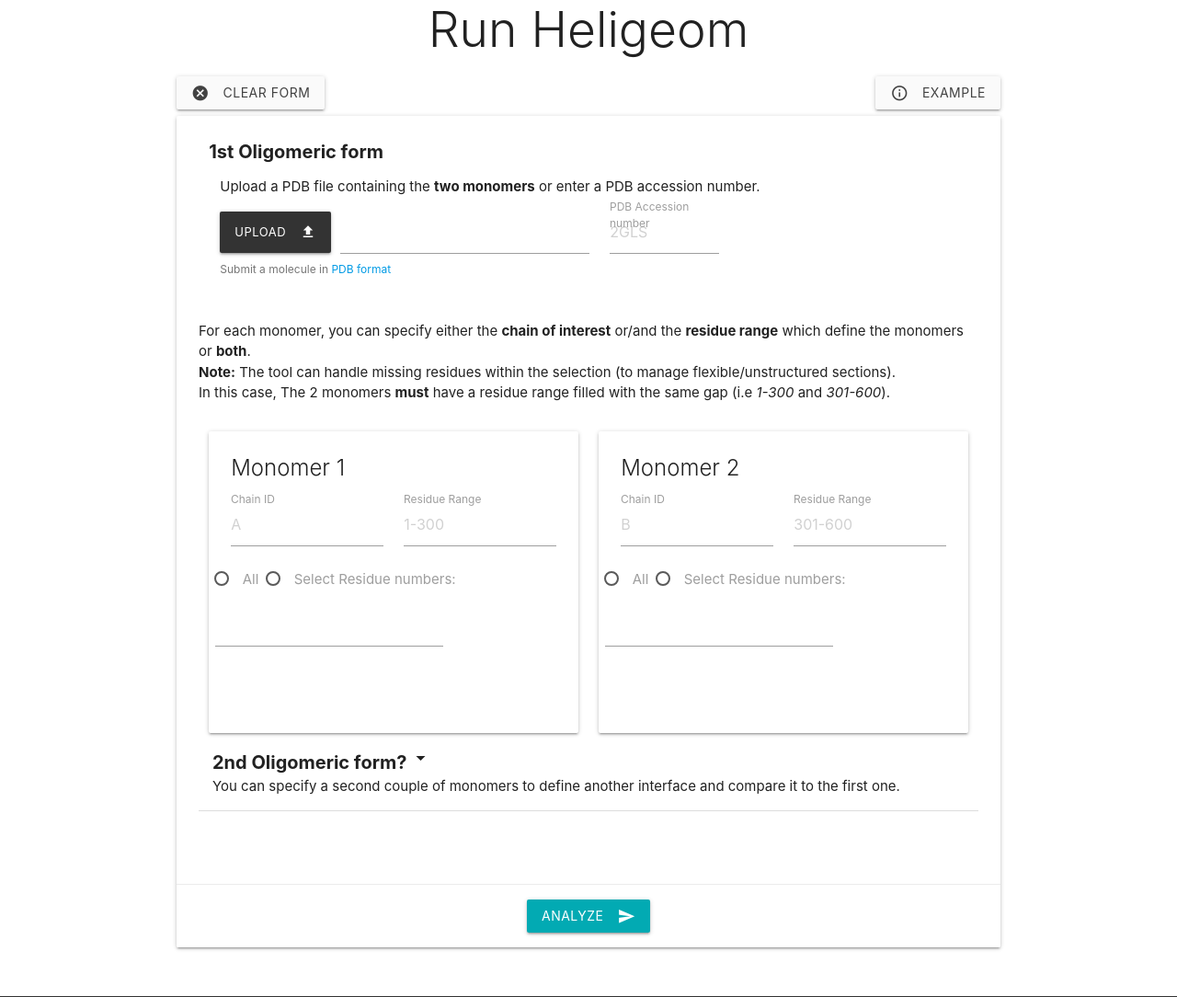
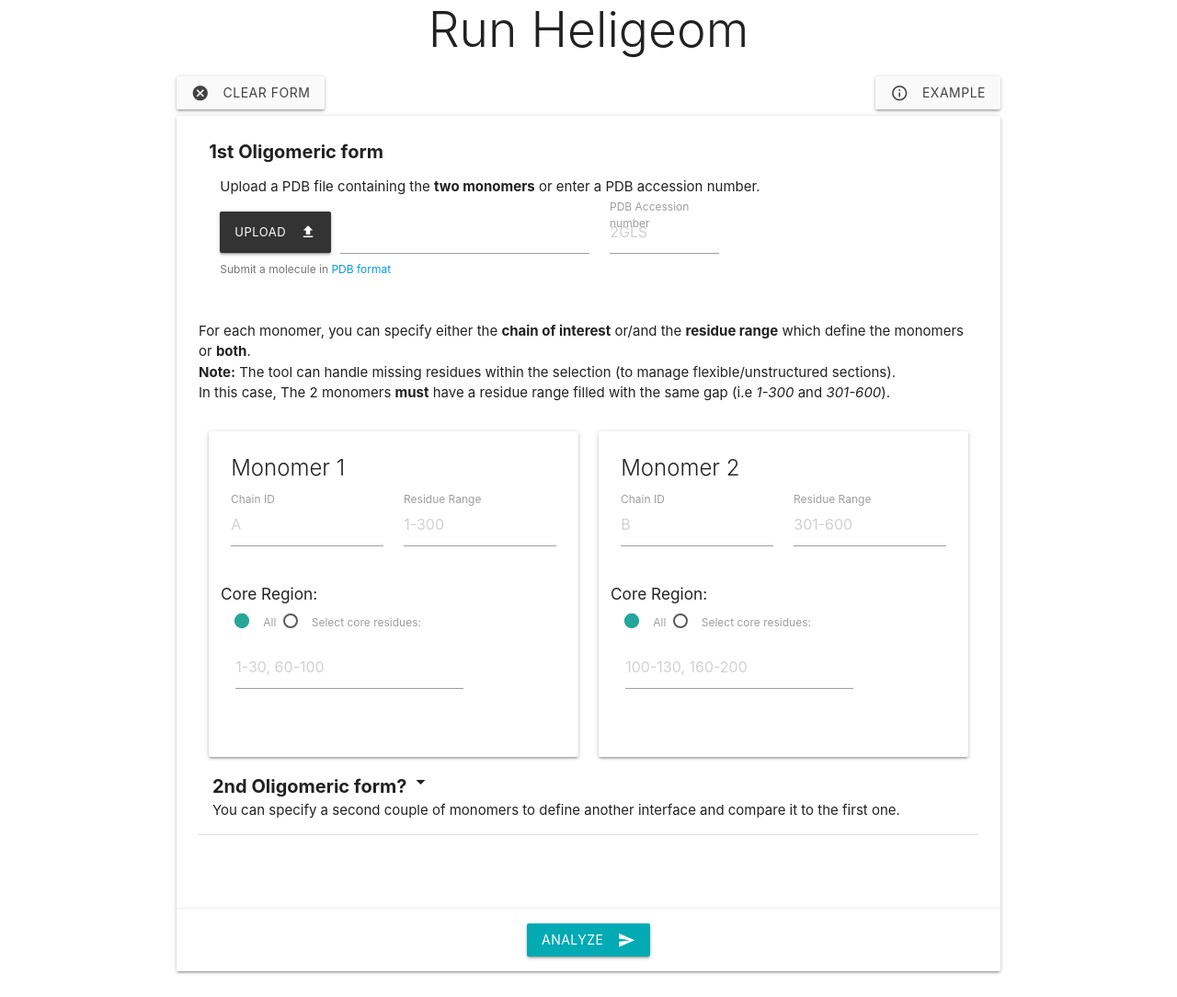
Before and after one commit to ptools/heligeom_webserver, a Flask app: page /run in a window 1280 px wide. Shown: the part 112-1196 px from the top of the page at 92% size. Run offline with Flask 3, Linux system fonts and the light colour scheme; some libraries are stand-ins or nearby versions.

Commit message:
Implementation of core region

```diff
--- a/heligeom/forms.py
+++ b/heligeom/forms.py
@@ -3,6 +3,7 @@
 Contains also functions which verify the field of the form.
 """
 
+import re
 import urllib.error
 import urllib.request
 
@@ -17,6 +18,13 @@
 
 class InputStructures(FlaskForm):
     """Class to handle the input structures form."""
+
+    #: Regular epxression for the chain
+    cls_regexp_chain = r"^[A-Za-z]+$"
+    #: Regular expression for selecting the residue range
+    cls_regexp_resrange = r"^\d+-\d+$"
+    #: Regular expression for selecting a core region
+    cls_regexp_core = r"^(\d+-\d+)(\s*,\s*\d+-\d+)*\s*$"
 
     # Input Structure: either a PDB file or a PDB ID
     input_file = FileField(
@@ -88,7 +96,7 @@
         validators=[
             validators.Optional(),
             validators.length(min=1, max=50),
-            validators.Regexp("^[0-9]+-[0-9]+$", message="Invalid range."),
+            validators.Regexp("^[0-9]+-[0-9]+$", message="The range is invalid."),
         ],
         render_kw={"placeholder": "1-300"},
     )
@@ -98,7 +106,7 @@
         validators=[
             validators.Optional(),
             validators.length(min=1, max=50),
-            validators.Regexp("^[0-9]+-[0-9]+$", message="Invalid range."),
+            validators.Regexp("^[0-9]+-[0-9]+$", message="The range is invalid."),
         ],
         render_kw={"placeholder": "301-600"},
     )
@@ -109,7 +117,7 @@
         validators=[
             validators.Optional(),
             validators.length(min=1, max=50),
-            validators.Regexp("^[0-9]+-[0-9]+$", message="Invalid range."),
+            validators.Regexp("^[0-9]+-[0-9]+$", message="The range is invalid."),
         ],
         render_kw={"placeholder": "20-200"},
     )
@@ -119,14 +127,65 @@
         validators=[
             validators.Optional(),
             validators.length(min=1, max=50),
-            validators.Regexp("^[0-9]+-[0-9]+$", message="Invalid range."),
+            validators.Regexp("^[0-9]+-[0-9]+$", message="The range is invalid."),
         ],
         render_kw={"placeholder": "220-400"},
     )
 
-    core_regions = RadioField(
-        "core_regions",
-        choices=[("all", "toto"), ("Select core residues", "toto")],
+    core_filter1 = RadioField(
+        "core_filter1",
+        choices=[("all", "All"), ("manual", "Select core residues:")],
+        default="all",
+    )
+    core_region1 = StringField(
+        "core_region1",
+        validators=[
+            validators.Optional(),
+            validators.length(min=1, max=50),
+        ],
+        render_kw={"placeholder": "1-30, 60-100"},
+    )
+
+    core_filter2 = RadioField(
+        "core_filter2",
+        choices=[("all", "All"), ("manual", "Select core residues:")],
+        default="all",
+    )
+    core_region2 = StringField(
+        "core_region2",
+        validators=[
+            validators.Optional(),
+            validators.length(min=1, max=50),
+        ],
+        render_kw={"placeholder": "100-130, 160-200"},
+    )
+
+    core_filter1bis = RadioField(
+        "core_filter1bis",
+        choices=[("all", "All"), ("manual", "Select core residues:")],
+        default="all",
+    )
+    core_region1bis = StringField(
+        "core_region1bis",
+        validators=[
+            validators.Optional(),
+            validators.length(min=1, max=50),
+        ],
+        render_kw={"placeholder": "1-30, 60-100"},
+    )
+
+    core_filter2bis = RadioField(
+        "core_regions_choice2bis",
+        choices=[("all", "All"), ("manual", "Select core residues:")],
+        default="all",
+    )
+    core_region2bis = StringField(
+        "core_region2bis",
+        validators=[
+            validators.Optional(),
+            validators.length(min=1, max=50),
+        ],
+        render_kw={"placeholder": "100-130, 160-200"},
     )
 
     def validate_1st_oligomer(self):
@@ -148,9 +207,30 @@
             return False
 
         # Ensure monomer selections are correct
-        return utils.check_pair_monomers(
+        if not utils.check_pair_monomers(
             self.chain1_id, self.res_range1, self.chain2_id, self.res_range2
-        )
+        ):
+            return False
+
+        # Core regions options need to be identical between the 2 monomers
+        if self.core_filter1.data != self.core_filter2.data:
+            self.core_region1.errors = self.core_region2.errors = [
+                "Both core region selections needs to be filled."
+            ]
+            return False
+
+        # Ensure the core region selections for both monomers are correct
+        return self.check_core_regions()
+
+    def check_core_regions(self):
+        return check_core_region_monomer(
+            self.core_filter1, self.core_region1
+        ) and check_core_region_monomer(self.core_filter2, self.core_region2)
+
+    def check_core_regions_bis(self):
+        return check_core_region_monomer(
+            self.core_filter1bis, self.core_region1bis
+        ) and check_core_region_monomer(self.core_filter2bis, self.core_region2bis)
 
     def validate(self, extra_validators=None):
         """Overload validate() method of the FlaskForm.
@@ -190,12 +270,22 @@
             True if 2nd oligomer fields forms are valid. False otherwise.
         """
         # Ensure monomer selections are correct
-        return utils.check_pair_monomers(
+        if not utils.check_pair_monomers(
             self.chain1bis_id,
             self.res_range1bis,
             self.chain2bis_id,
             self.res_range2bis,
-        )
+        ):
+            return False
+
+        # Core regions options need to be identical between the 2 monomers
+        if self.core_filter1bis.data != self.core_filter2bis.data:
+            self.core_region1bis.errors = self.core_region2bis.errors = [
+                "Both core region selections needs to be filled."
+            ]
+            return False
+
+        return self.check_core_regions_bis()
 
     def has_2nd_oligomer(self):
         """Check if the form fields for a 2nd assembly
@@ -268,6 +358,31 @@
         return None
 
 
+def check_core_region_monomer(filter, string_range):
+    # No core region defined
+    if filter.data == "all":
+        return True
+
+    # The radio button is set to manual
+    if not string_range.data:
+        string_range.errors = ["This field cannot be empty."]
+        return False
+
+    res = re.match(InputStructures.cls_regexp_core, string_range.data)
+    if not res:
+        string_range.errors = ["The range is invalid."]
+        return False
+
+    for res_range in string_range.data.split(","):
+        try:
+            utils.parse_resrange(res_range)
+        except SyntaxError as e:
+            string_range.errors = [e.msg]  # Use a list because it's unpacked in HTML.
+            return False
+
+    return True
+
+
 class Construction(FlaskForm):
     """Class to handle the construction parameters form."""
 
--- a/heligeom/templates/macros/forms.html
+++ b/heligeom/templates/macros/forms.html
@@ -33,7 +33,7 @@
 {%- endmacro %}
 
 <!-- Macro to handle one monomer attributes -->
-{% macro monomer_card(number, chain, res_range) -%}
+{% macro monomer_card(number, chain, res_range, core_filters, selected_core) -%}
   <div class="card hoverable">
     <div class="card-content">
       <span class="card-title">Monomer {{ number }}</span>
@@ -52,19 +52,21 @@
             <span class="helper-text error-input">{{ res_range.errors[0] }}</span>
           {% endif %}
         </div>
-        <div class="row">
+      </div>
+      <div class="row">
+        <h6>Core Region:</h4>
+        <div class="col s12">
+          {% for radio in core_filters %}
           <label>
-            <input name="core" type="radio" checked />
-            <span>All</span>
+            {{ radio }}
+            <span>{{ radio.label }}</span>
           </label>
-
-          <label>
-            <input name="core" type="radio" />
-            <span>Select Residue numbers: </span>
-          </label>
+          {% endfor %}
           <div class="input-field inline">
-            <input id="email_inline" type="email" class="validate">
-            <label for="email_inline"></label>
+              {{ selected_core }}
+              {% if selected_core.errors %}
+                <span class="helper-text error-input">{{ selected_core.errors[0] }}</span>
+              {% endif %}
           </div>
         </div>
       </div> <!-- end div row -->
--- a/heligeom/templates/macros/results.html
+++ b/heligeom/templates/macros/results.html
@@ -13,6 +13,8 @@
                 endif %}</b></li>
             <li>Residue range: <b>{% if data.res_range1 %} {{ data.res_range1 }} {% else %}
                 Unspecified{% endif %}</b></li>
+            <li>Core region: <b>{% if data.core_filter1 == "all" %} All Residues {% else %}
+              {{ data.core_region1 }}{% endif %}</b></li>
             </ul>
         </li>
         <li><b>Monomer 2</b>
@@ -21,6 +23,8 @@
               endif %}</b></li>
           <li>Residue range: <b>{% if data.res_range2 %} {{ data.res_range2 }} {% else %}
               Unspecified{% endif %}</b></li>
+          <li>Core region: <b>{% if data.core_filter2 == "all" %} All Residues {% else %}
+            {{ data.core_region2 }}{% endif %}</b></li>
           </ul>
         </li>
       </ul>
--- a/heligeom/templates/run.html
+++ b/heligeom/templates/run.html
@@ -36,10 +36,10 @@
                     <p>In this case, The 2 monomers <b>must</b> have a residue range filled with the same gap (i.e <i>1-300</i> and <i>301-600</i>).</p>
                   <br>
                   <div class="col s12 m6">
-                    {{ forms_macro.monomer_card(1, form.chain1_id, form.res_range1) }}
+                    {{ forms_macro.monomer_card(1, form.chain1_id, form.res_range1, form.core_filter1, form.core_region1) }}
                   </div> <!-- end div col -->
                   <div class="col s12 m6">
-                    {{ forms_macro.monomer_card(2, form.chain2_id, form.res_range2) }}
+                    {{ forms_macro.monomer_card(2, form.chain2_id, form.res_range2, form.core_filter2, form.core_region2) }}
                   </div> <!-- end div col -->
                   <div class="row">
                     <ul class="collapsible" style="box-shadow: none; border:none;" >
@@ -64,10 +64,10 @@
                           <p>In this case, The 2 monomers <b>must</b> have a residue range filled with the same gap (i.e <i>1-300</i> and <i>301-600</i>).</p>
                         <br>
                           <div class="col s12 m6">
-                            {{ forms_macro.monomer_card("1 bis", form.chain1bis_id, form.res_range1bis) }}
+                            {{ forms_macro.monomer_card("1 bis", form.chain1bis_id, form.res_range1bis, form.core_filter1bis, form.core_region1bis) }}
                           </div> <!-- end div col -->
                           <div class="col s12 m6">
-                            {{ forms_macro.monomer_card("2 bis", form.chain2bis_id, form.res_range2bis) }}
+                            {{ forms_macro.monomer_card("2 bis", form.chain2bis_id, form.res_range2bis, form.core_filter2bis, form.core_region2bis) }}
                           </div> <!-- end div col -->
                         </div>
                       </li>
--- a/heligeom/utils.py
+++ b/heligeom/utils.py
@@ -73,7 +73,7 @@
             try:
                 parse_resrange(res_range.data)
             except SyntaxError as e:
-                res_range.errors = [e.msg] # Use a list because it's unpacked in HTML.
+                res_range.errors = [e.msg]  # Use a list because it's unpacked in HTML.
                 valid = False
 
     return valid
--- a/heligeom/views.py
+++ b/heligeom/views.py
@@ -52,6 +52,10 @@
                 chain2_id=form.chain2_id.data,
                 res_range1=form.res_range1.data,
                 res_range2=form.res_range2.data,
+                core_filter1=form.core_filter1.data,
+                core_region1=form.core_region1.data,
+                core_filter2=form.core_filter2.data,
+                core_region2=form.core_region2.data,
             )
 
             # Does the user input for a 2nd assembly ?
@@ -69,6 +73,10 @@
                     chain2bis_id=form.chain2bis_id.data,
                     res_range1bis=form.res_range1bis.data,
                     res_range2bis=form.res_range2bis.data,
+                    core_filter1bis=form.core_filter1bis.data,
+                    core_region1bis=form.core_region1bis.data,
+                    core_filter2bis=form.core_filter2bis.data,
+                    core_region2bis=form.core_region2bis.data,
                 )
 
             db.session.add(user_inputs)
@@ -93,6 +101,10 @@
         chain2_id = query_result.chain2_id
         res_range1 = query_result.res_range1
         res_range2 = query_result.res_range2
+        core_filter1 = query_result.core_filter1
+        core_region1 = query_result.core_region1
+        core_filter2 = query_result.core_filter2
+        core_region2 = query_result.core_region2
 
         pdb_abs_path = pathlib.Path(current_app.config["DATA_UPLOADS"], results_id, pdb_filename)
 
@@ -101,7 +113,9 @@
         )
 
         # Compute Helicoidal parameters
-        pitch, monomers_per_turn, direction, dmin, dmax, rmsd = heli_interface1.compute_screw()
+        pitch, monomers_per_turn, direction, dmin, dmax, rmsd = heli_interface1.compute_screw(
+            core_filter1, core_region1, core_region2
+        )
 
         screw_data = {
             "results_id": results_id,
@@ -110,6 +124,10 @@
             "chain2_id": chain2_id,
             "res_range1": res_range1,
             "res_range2": res_range2,
+            "core_filter1": core_filter1,
+            "core_region1": core_region1,
+            "core_filter2": core_filter2,
+            "core_region2": core_region2,
             "pitch": f"{pitch:3.2f}",
             "nb_monomers": f"{monomers_per_turn:3.2f}",
             "direction": direction,
@@ -134,6 +152,10 @@
             chain2bis_id = query_result.chain2bis_id
             res_range1bis = query_result.res_range1bis
             res_range2bis = query_result.res_range2bis
+            core_filter1bis = query_result.core_filter1bis
+            core_region1bis = query_result.core_region1bis
+            core_filter2bis = query_result.core_filter2bis
+            core_region2bis = query_result.core_region2bis
 
             # Different input structure ?
             if pdb_filename2 != pdb_filename:
@@ -149,7 +171,7 @@
 
             # Compute Helicoidal parameters
             pitch2, monomers_per_turn2, direction2, dmin2, dmax2, rmsd = (
-                heli_interface2.compute_screw()
+                heli_interface2.compute_screw(core_filter1bis, core_region1bis, core_region2bis)
             )
 
             # Compute FNAT
@@ -162,6 +184,10 @@
                 "chain2_id": chain2bis_id,
                 "res_range1": res_range1bis,
                 "res_range2": res_range2bis,
+                "core_filter1": core_filter1bis,
+                "core_region1": core_region1bis,
+                "core_filter2": core_filter2bis,
+                "core_region2": core_region2bis,
                 "pitch": f"{pitch2:3.2f}",
                 "nb_monomers": f"{monomers_per_turn2:3.2f}",
                 "direction": direction2,
```
Also changed, not shown: heligeom/models.py (+28 -0 lines), heligeom/tool.py (+26 -1 lines).
